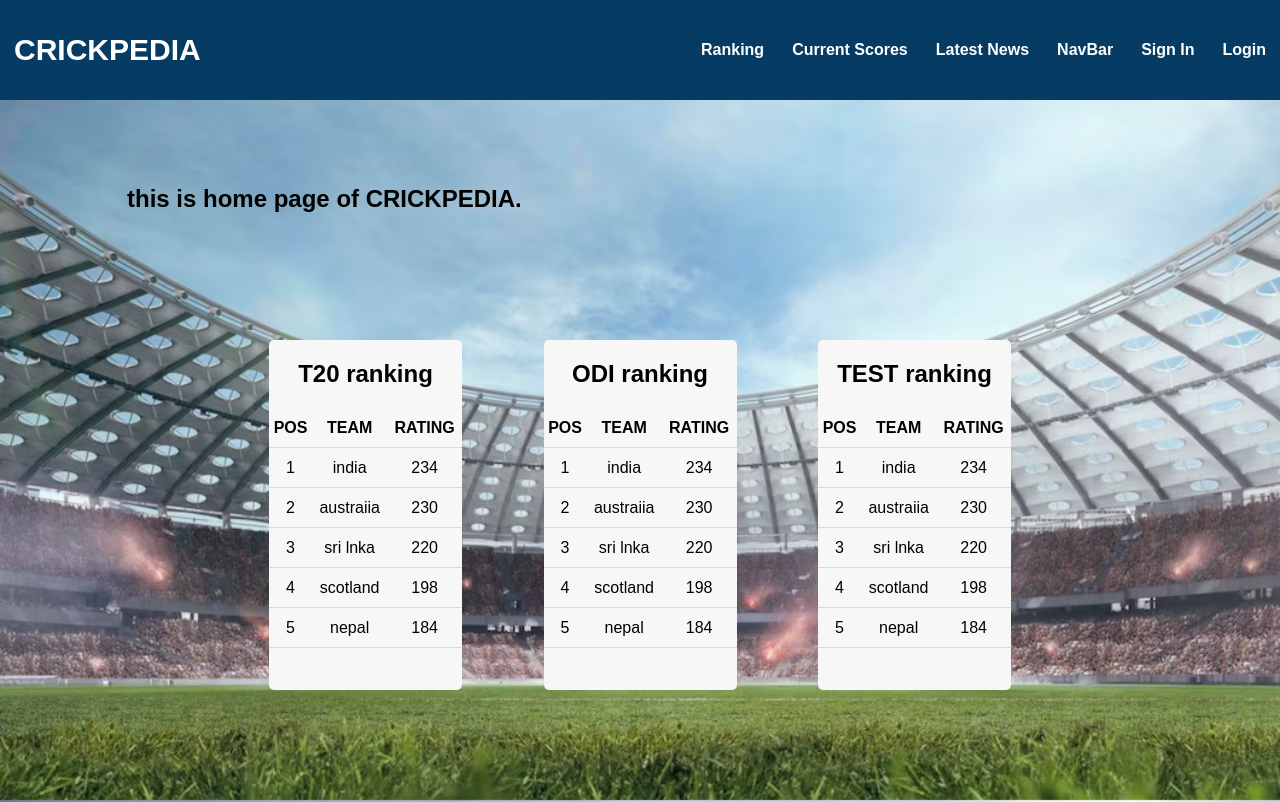
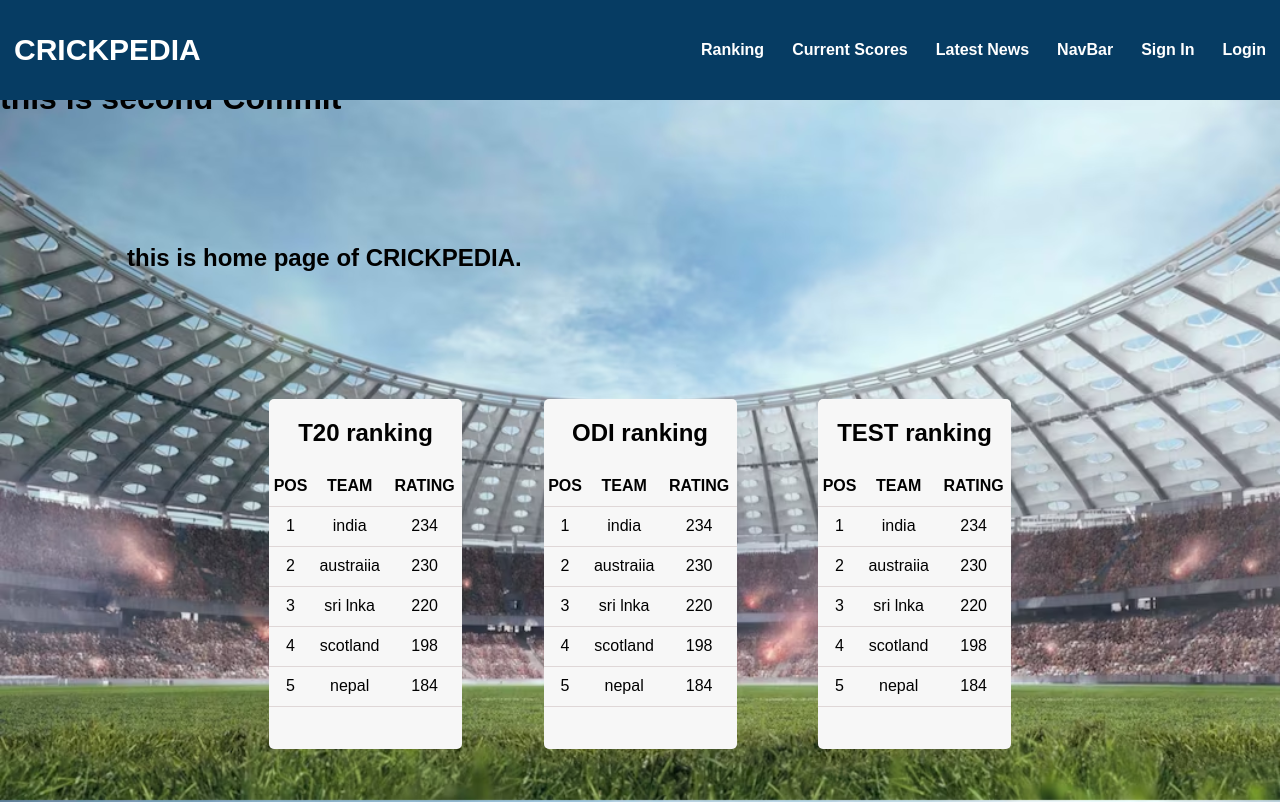
Before and after one commit to Tikam321/cricketistic-app, a React (Create React App) app: page / in a window 1280 px wide. Shown: the top 802 px of the page. Built offline with nearby package versions, Linux system fonts and the light colour scheme.

Commit message:
this is second commit

```diff
--- a/src/App.tsx
+++ b/src/App.tsx
@@ -15,6 +15,7 @@ function App() {
   return (
     <>
     <h1> this is first Commit</h1>
+    <h1> this is second Commit</h1>
     <NavBar/>
     <Routes>
       <Route path="/" element={<Home />} />
```
